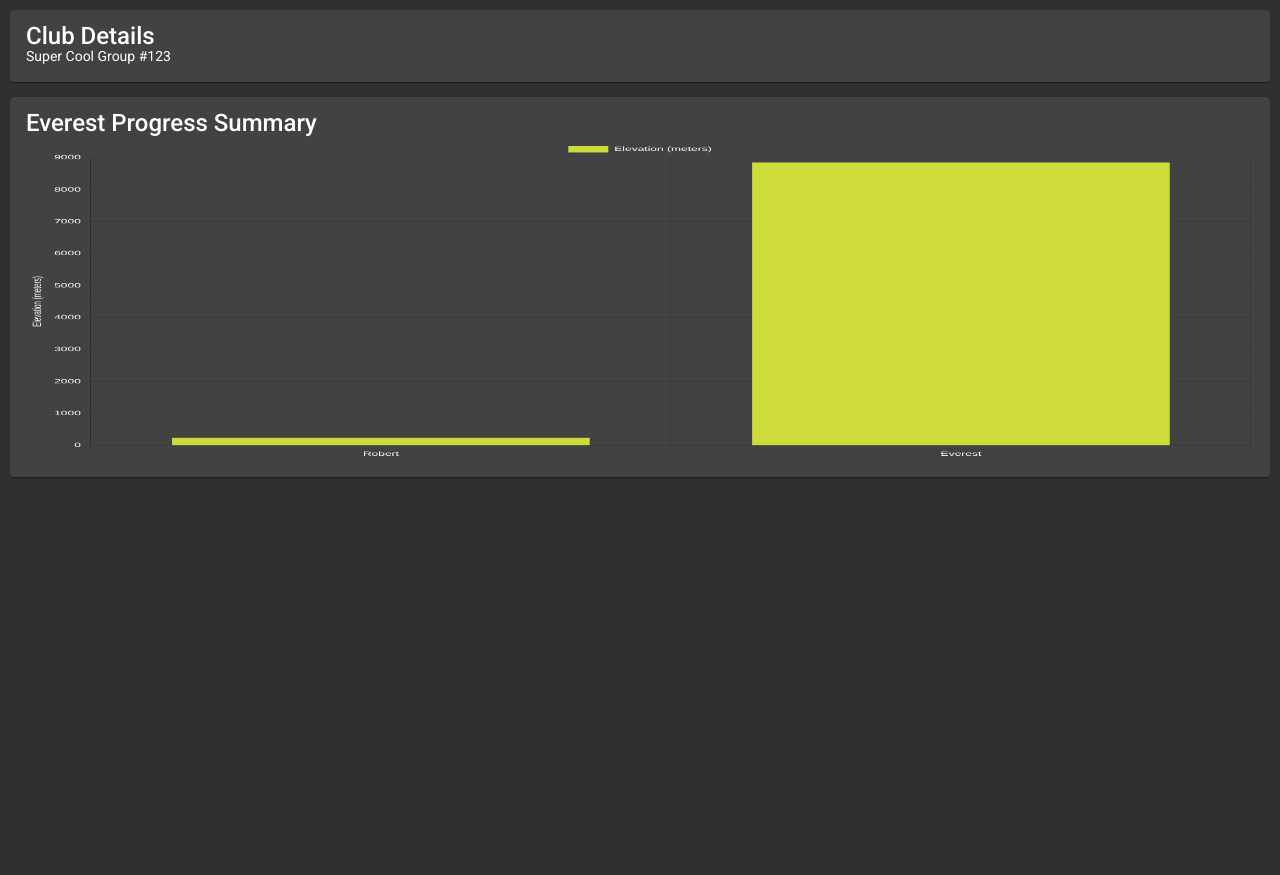
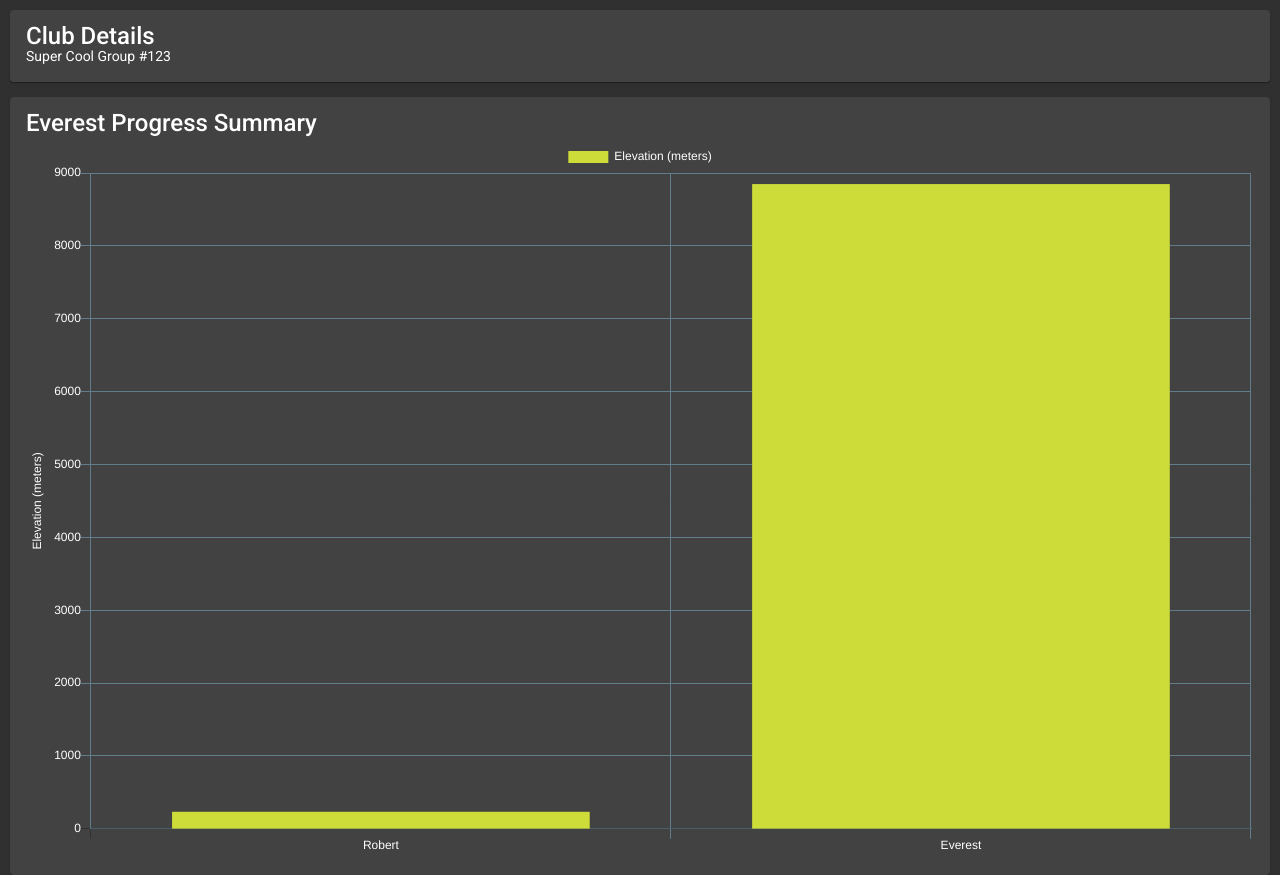
Before and after one commit to okkays/goals, an Angular app in the folder client/: page /club/123/everest in a window 1280 px wide. Before the commit the page ends 800 px from the top, so only its background shows below. Built offline with nearby package versions, Linux system fonts and the light colour scheme.

Commit message:
styling the chart

```diff
--- a/client/src/app/app.component.ts
+++ b/client/src/app/app.component.ts
@@ -1,9 +1,10 @@
 import { Component } from '@angular/core';
+import { Chart } from 'chart.js';
 
 @Component({
   selector: 'app-root',
   templateUrl: './app.component.html',
-  styleUrls: ['./app.component.css']
+  styleUrls: ['./app.component.css'],
 })
 export class AppComponent {
   title = 'client';
--- a/client/src/app/chart/chart.component.css
+++ b/client/src/app/chart/chart.component.css
@@ -1,4 +1,3 @@
-canvas {
-  width: 100%;
-  height: 40vh;
+div {
+  height: calc(100vh - 32px - 20px - 30px);
 }
--- a/client/src/app/chart/chart.component.ts
+++ b/client/src/app/chart/chart.component.ts
@@ -6,6 +6,9 @@ import {
   ElementRef,
 } from '@angular/core';
 import { Chart, ChartConfiguration } from 'chart.js';
+
+Chart.defaults.global.responsive = true;
+Chart.defaults.global.maintainAspectRatio = false;
 
 @Component({
   selector: 'app-chart',
--- a/client/src/app/everest-summary/everest-summary.component.ts
+++ b/client/src/app/everest-summary/everest-summary.component.ts
@@ -4,6 +4,7 @@ import { colorizeDatasets } from '../colorscheme';
 import { Observable } from 'rxjs';
 import { map } from 'rxjs/operators';
 import { ChartConfiguration } from 'chart.js';
+import { chartColors } from '../colorscheme';
 
 @Component({
   selector: 'app-everest-summary',
@@ -35,8 +36,18 @@ export class EverestSummaryComponent implements OnInit {
       },
       options: {
         scales: {
+          xAxes: [
+            {
+              gridLines: {
+                color: chartColors.colors.blueGrey,
+              },
+            },
+          ],
           yAxes: [
             {
+              gridLines: {
+                color: chartColors.colors.blueGrey,
+              },
               scaleLabel: {
                 display: true,
                 labelString: 'Elevation (meters)',
```
